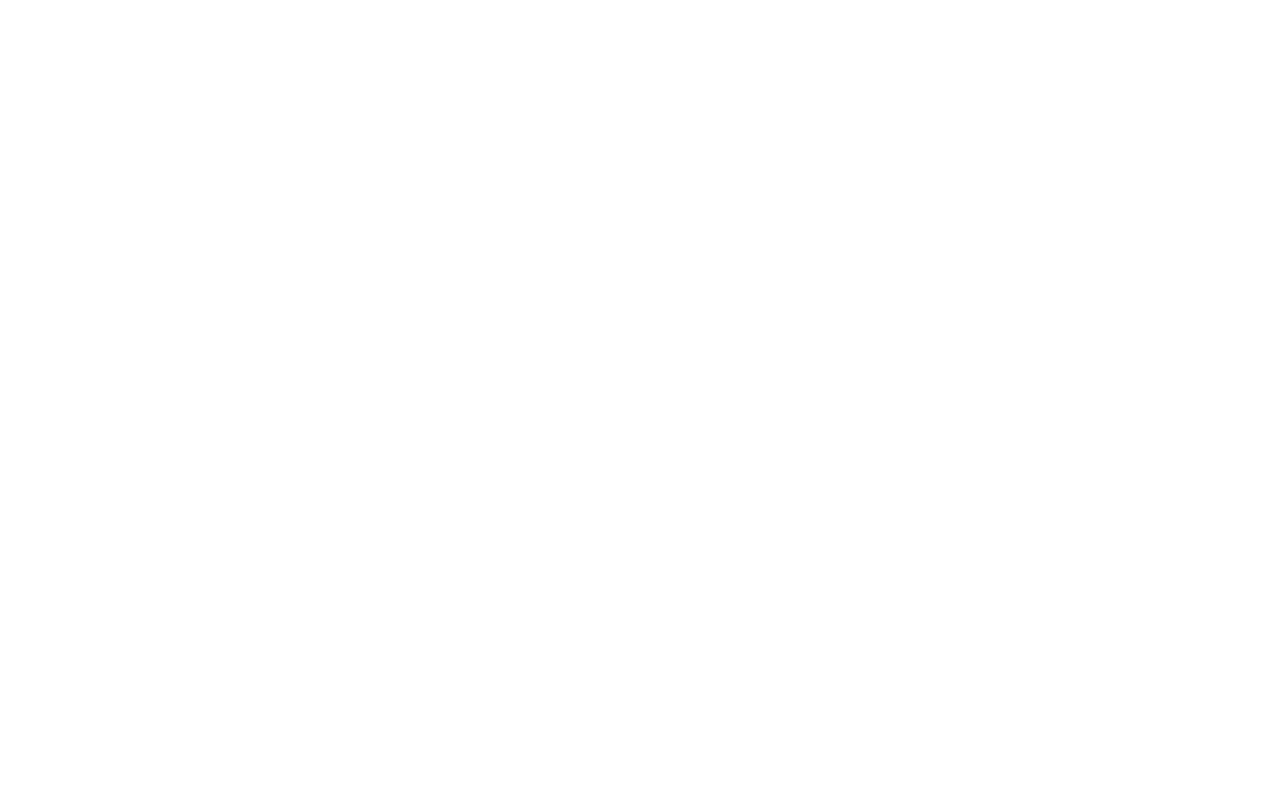
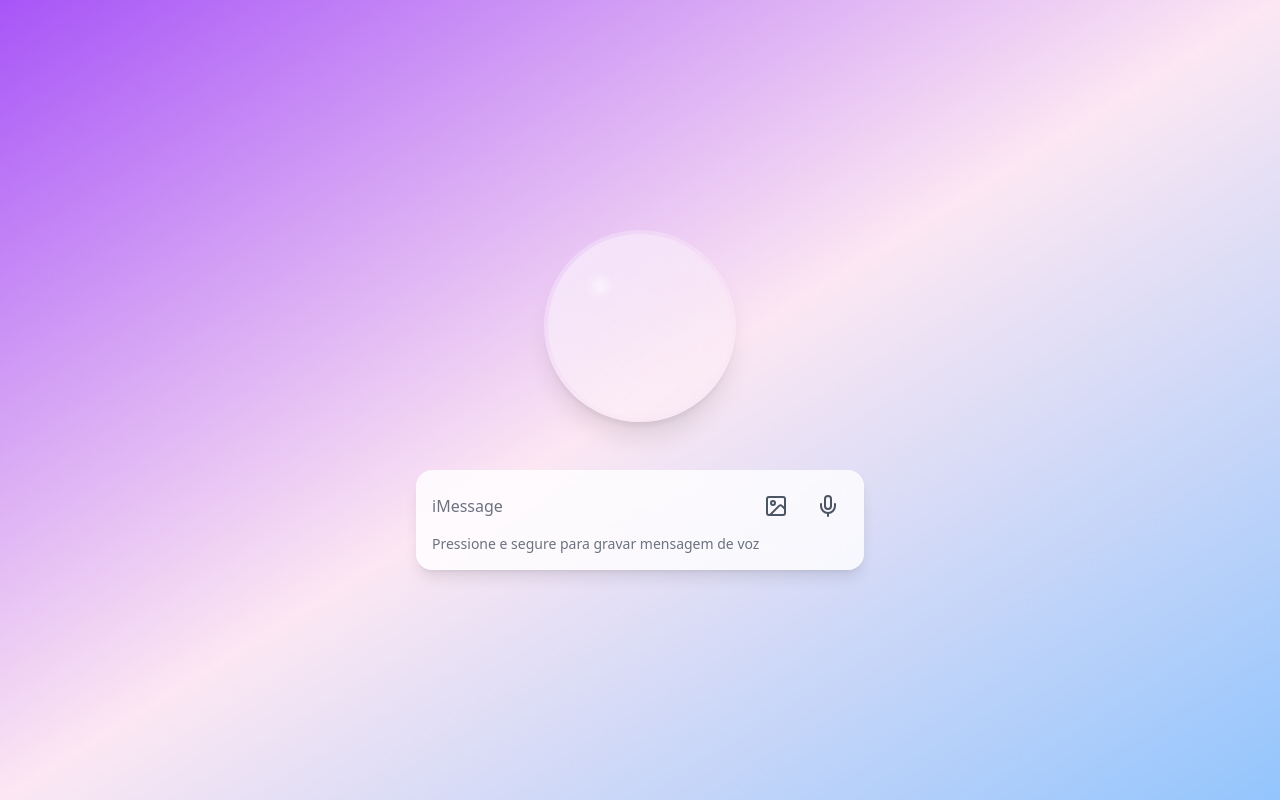
Before and after one commit to Bigajax/ECO, a React (Vite) app: page /eco-bubble in a window 1280 px wide. Before the commit this address had no page. Built offline with nearby package versions, Linux system fonts and the light colour scheme.

Commit message:
Update App.tsx

```diff
--- a/src/App.tsx
+++ b/src/App.tsx
@@ -2,6 +2,7 @@ import React from 'react';
 import { BrowserRouter, Routes, Route } from 'react-router-dom';
 import Login from './app/login';
 import Home from './components/Home';
+import EcoBubbleInterface from './components/EcoBubbleInterface'; // Importe o novo componente
 
 function App() {
   return (
@@ -9,6 +10,7 @@ function App() {
       <Routes>
         <Route path="/" element={<Login />} />
         <Route path="/home" element={<Home />} />
+        <Route path="/eco-bubble" element={<EcoBubbleInterface />} /> {/* Adiciona a nova rota */}
         {/* Você pode adicionar mais rotas aqui no futuro */}
       </Routes>
     </BrowserRouter>
```
